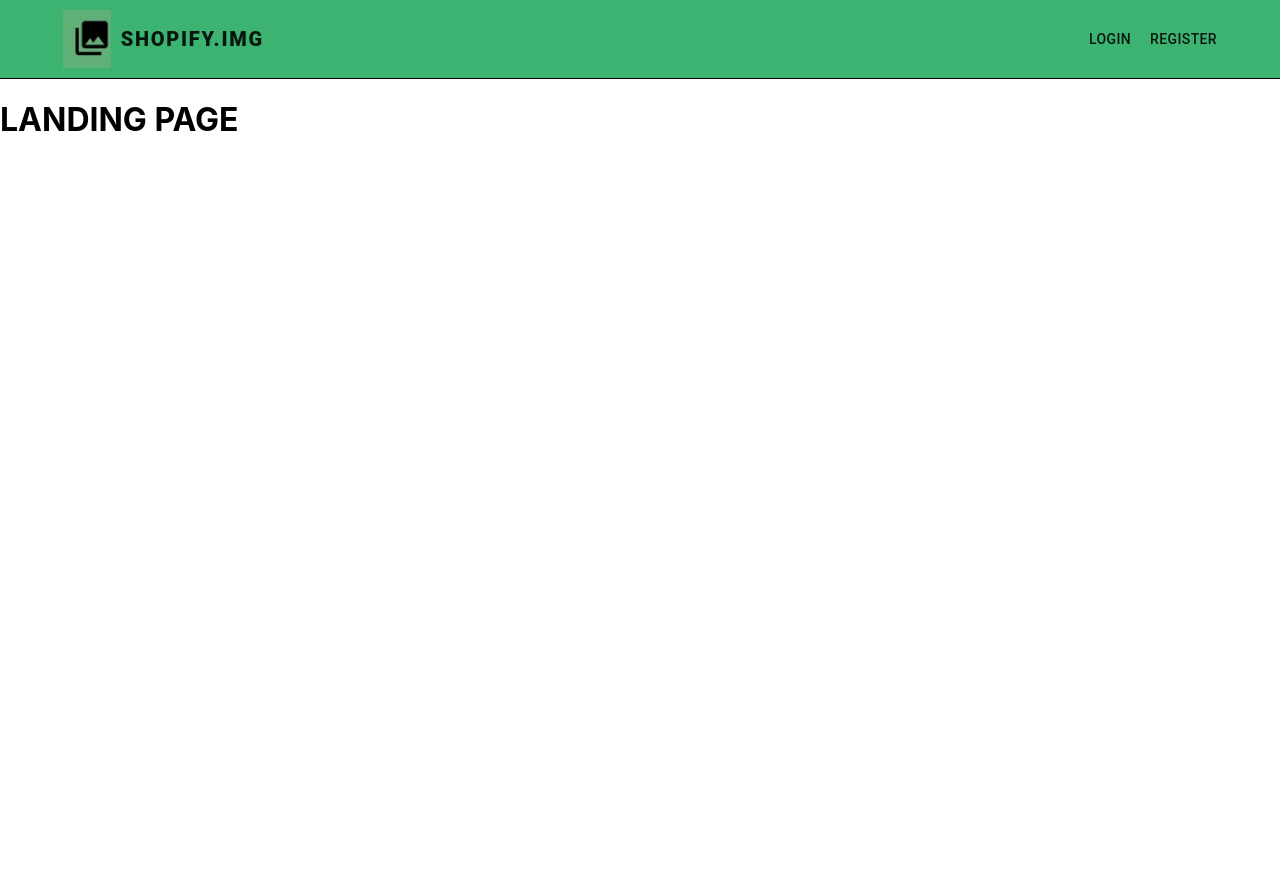
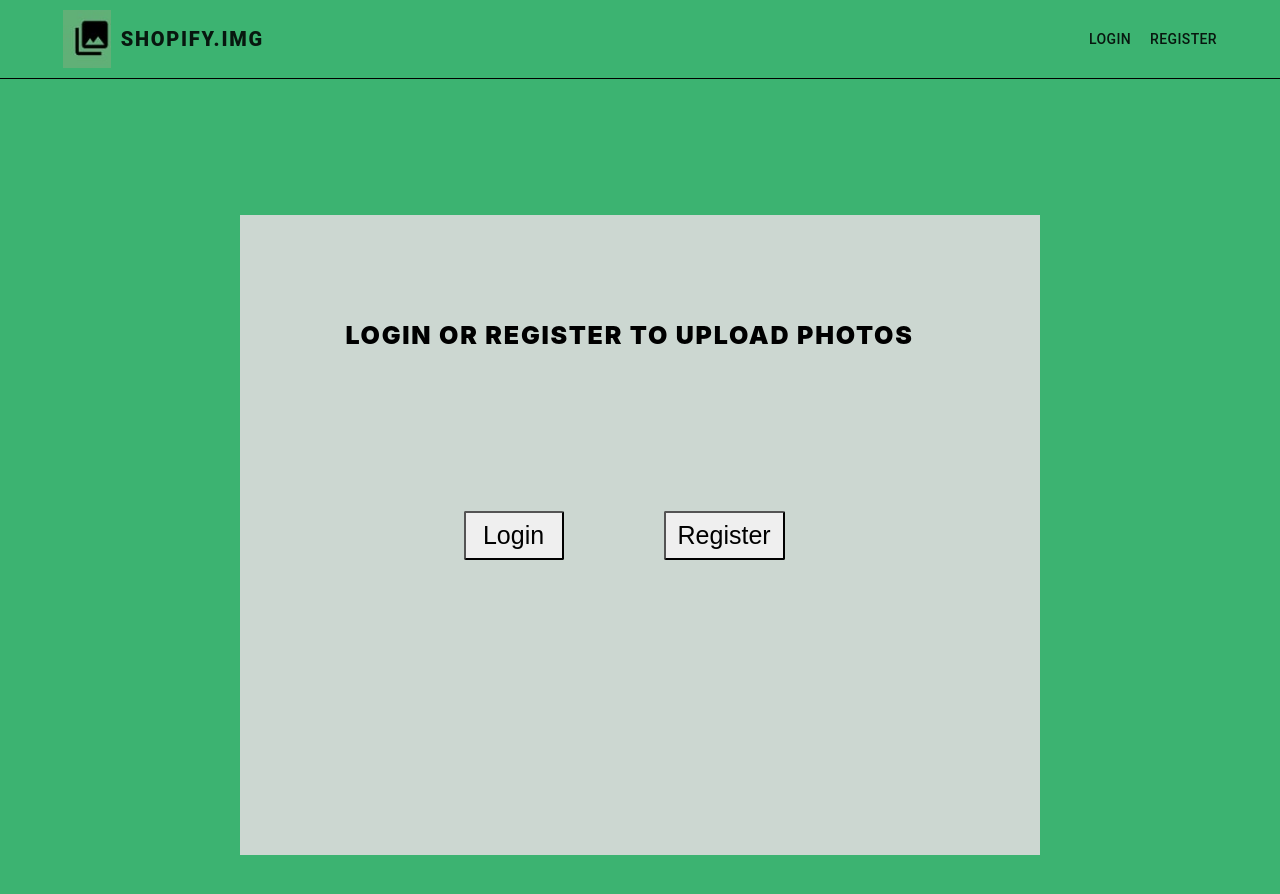
Before and after one commit to kutluduman/shopify-img, a React (Create React App) app in the folder client/: page / in a window 1280 px wide. Shown: the top 894 px of the page. Before the commit the page ends 800 px from the top, so only its background shows below. Built offline with nearby package versions, Linux system fonts and the light colour scheme; no server answers.

Commit message:
Finished the landing page layout/design

```diff
--- a/client/src/components/Home/Landing.jsx
+++ b/client/src/components/Home/Landing.jsx
@@ -1,13 +1,92 @@
+import styled from "styled-components";
+import { Link } from 'react-router-dom'
 
+const Box = styled.div`
+  display: flex;
+  justify-content: center;
+  align-items: center;
+  background-color: #3cb371;
+  height: 67em;
+`;
 
+const Modal = styled.div`
+  display: flex;
+  justify-content: center;
+  align-items: center;
+  background-color: #ccd7d1;
+  height: 40em;
+  width: 50em;
+  position: relative;
+  bottom: 5em;
+`;
 
+const LoginText = styled.p`
+  font-size: 25px;
+  font-weight: 900;
+  letter-spacing: 1.75px;
+  text-transform: uppercase;
+  position: relative;
+  left: 4em;
+  bottom: 8em;
+  cursor: pointer;
+`;
+
+const LoginButton = styled.button`
+  padding: 8px 12px;
+  font-size: 25px;
+  border-radius: 2px;
+  min-width: 100px;
+  cursor: pointer;
+  position: relative;
+  right: 14em;
+  transition: background-color 0.2s linear, color 0.2s linear;
+  &:hover {
+    background-color: white;
+    color: black;
+  }
+  &:focus {
+    outline-offset: 2px;
+  }
+  &:active {
+    background-color: green;
+    border-color: black;
+    color: black;
+  }
+`;
+
+const RegisterButton = styled.button`
+  padding: 8px 12px;
+  font-size: 25px;
+  border-radius: 2px;
+  min-width: 100px;
+  cursor: pointer;
+  position: relative;
+  right: 10em;
+  transition: background-color 0.2s linear, color 0.2s linear;
+  &:hover {
+    background-color: white;
+    color: black;
+  }
+  &:focus {
+    outline-offset: 2px;
+  }
+  &:active {
+    background-color: green;
+    border-color: black;
+    color: black;
+  }
+`;
 
 const Landing = () => {
-
   return (
-      <h1>LANDING PAGE</h1>
-  )
-
-}
+    <Box>
+      <Modal>
+        <LoginText>Login or Register to upload photos</LoginText>
+        <LoginButton>Login</LoginButton>
+        <RegisterButton>Register</RegisterButton>
+      </Modal>
+    </Box>
+  );
+};
 
 export default Landing;
```
Also changed, not shown: 1 other file (tests, documents, lock files or other folders).
